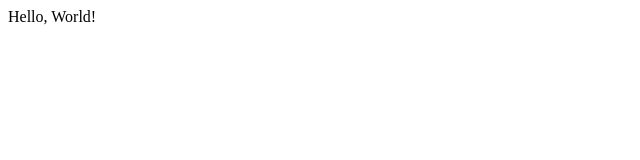
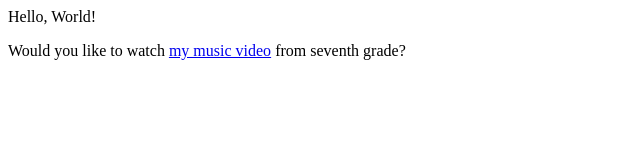
Before and after one commit to hammmerjoh/hammmerjoh.github.io, a plain HTML site: page index.html in a window 1280 px wide. Shown: the whole page, without its empty margins (0-640 px from the left). Drawn offline with Linux system fonts and the light colour scheme.

Commit message:
Music Video Link

```diff
--- a/index.html
+++ b/index.html
@@ -2,9 +2,11 @@
 <html>
 <head>
     <meta charset="utf-8">
-    <title>Hello, World!</title>
+    <title>John Henry Hammer</title>
 </head>
 <body>
 Hello, World!
+<p>Would you like to watch <a href="https://www.youtube.com/watch?v=77ZfKaP6I3I">my music video</a> from seventh grade?<br />
+</p>
 </body>
 </html>
```
